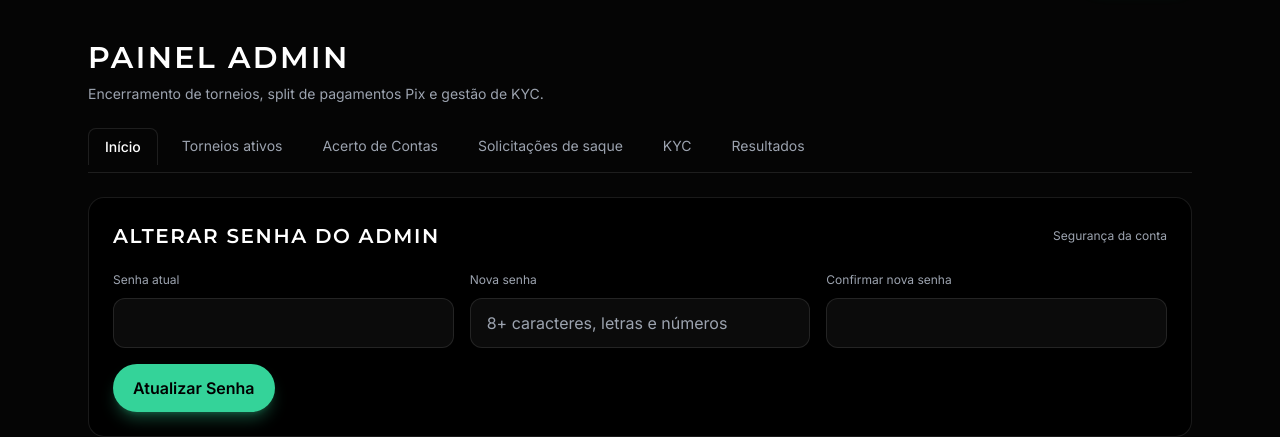
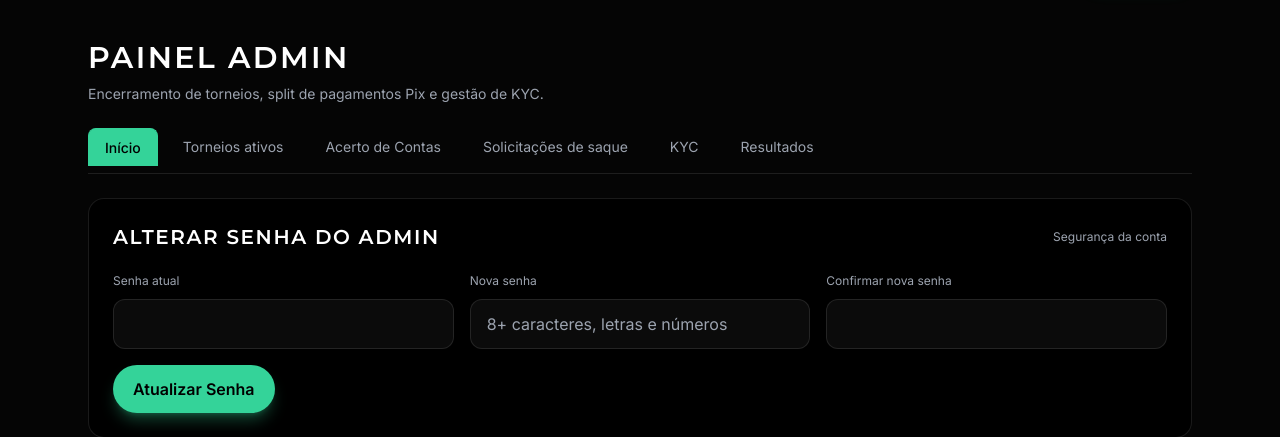
Before and after one commit to suporte696/safestake, a FastAPI app: template templates/admin_dashboard.html in a window 1280 px wide. Shown: the part 71-508 px from the top of the page. Run offline with FastAPI, Linux system fonts and the light colour scheme; the template is opened without the code that fills it, so the values that code supplies are empty; some libraries are stand-ins or nearby versions.

Commit message:
Enhance admin and player templates for improved tab navigation and styling
- Updated button styles in the admin dashboard and player offers templates to improve visual consistency and user experience.
- Adjusted JavaScript functions to ensure proper class management for active and inactive tabs, enhancing interactivity.
- Streamlined tab switching logic to reflect the new styling changes, ensuring a cohesive look across the application.

```diff
--- a/templates/admin_dashboard.html
+++ b/templates/admin_dashboard.html
@@ -10,12 +10,12 @@
   </div>
 
   <div class="flex flex-wrap gap-2 border-b border-white/10 pb-2">
-    <button type="button" class="admin-tab px-4 py-2 rounded-t-lg text-sm font-medium border border-white/10 border-b-0 -mb-px text-white transition" data-tab="inicio">Início</button>
-    <button type="button" class="admin-tab px-4 py-2 rounded-t-lg text-sm text-gray-400 hover:text-white transition" data-tab="torneios">Torneios ativos</button>
-    <button type="button" class="admin-tab px-4 py-2 rounded-t-lg text-sm text-gray-400 hover:text-white transition" data-tab="acerto">Acerto de Contas</button>
-    <button type="button" class="admin-tab px-4 py-2 rounded-t-lg text-sm text-gray-400 hover:text-white transition" data-tab="saques">Solicitações de saque</button>
-    <button type="button" class="admin-tab px-4 py-2 rounded-t-lg text-sm text-gray-400 hover:text-white transition" data-tab="kyc">KYC</button>
-    <button type="button" class="admin-tab px-4 py-2 rounded-t-lg text-sm text-gray-400 hover:text-white transition" data-tab="resultados">Resultados</button>
+    <button type="button" class="admin-tab px-4 py-2 rounded-t-lg text-sm font-medium bg-emerald-400 text-black border border-emerald-400 border-b-0 -mb-px transition" data-tab="inicio">Início</button>
+    <button type="button" class="admin-tab px-4 py-2 rounded-t-lg text-sm text-gray-400 hover:text-white border border-transparent border-b-0 transition" data-tab="torneios">Torneios ativos</button>
+    <button type="button" class="admin-tab px-4 py-2 rounded-t-lg text-sm text-gray-400 hover:text-white border border-transparent border-b-0 transition" data-tab="acerto">Acerto de Contas</button>
+    <button type="button" class="admin-tab px-4 py-2 rounded-t-lg text-sm text-gray-400 hover:text-white border border-transparent border-b-0 transition" data-tab="saques">Solicitações de saque</button>
+    <button type="button" class="admin-tab px-4 py-2 rounded-t-lg text-sm text-gray-400 hover:text-white border border-transparent border-b-0 transition" data-tab="kyc">KYC</button>
+    <button type="button" class="admin-tab px-4 py-2 rounded-t-lg text-sm text-gray-400 hover:text-white border border-transparent border-b-0 transition" data-tab="resultados">Resultados</button>
   </div>
 
   <div id="tab-inicio" class="admin-tab-panel space-y-8">
@@ -549,11 +549,11 @@
     const btn = document.querySelector(".admin-tab[data-tab=\"" + tab + "\"]");
     if (!btn) return;
     document.querySelectorAll(".admin-tab").forEach((b) => {
-      b.classList.add("text-gray-400");
-      b.classList.remove("border-white/10", "border-b-0", "text-white", "font-medium");
+      b.classList.add("text-gray-400", "border-transparent");
+      b.classList.remove("border-white/10", "border-b-0", "-mb-px", "text-white", "font-medium", "bg-emerald-400", "text-black", "border-emerald-400");
     });
-    btn.classList.remove("text-gray-400");
-    btn.classList.add("border", "border-white/10", "border-b-0", "-mb-px", "text-white", "font-medium");
+    btn.classList.remove("text-gray-400", "border-transparent");
+    btn.classList.add("border", "border-emerald-400", "border-b-0", "-mb-px", "bg-emerald-400", "text-black", "font-medium");
     document.querySelectorAll(".admin-tab-panel").forEach((p) => p.classList.add("hidden"));
     const panel = document.getElementById("tab-" + tab);
     if (panel) panel.classList.remove("hidden");
@@ -577,13 +577,13 @@
             e.preventDefault();
             document.getElementById("tournamentDetailsModal").classList.add("hidden");
             document.querySelectorAll(".admin-tab").forEach((b) => {
-              b.classList.remove("border", "border-white/10", "border-b-0", "-mb-px", "text-white", "font-medium");
-              b.classList.add("text-gray-400");
+              b.classList.remove("border", "border-emerald-400", "border-b-0", "-mb-px", "text-white", "font-medium", "bg-emerald-400", "text-black");
+              b.classList.add("text-gray-400", "border-transparent");
             });
             const acertoTab = document.querySelector(".admin-tab[data-tab=\"acerto\"]");
             if (acertoTab) {
-              acertoTab.classList.remove("text-gray-400");
-              acertoTab.classList.add("border", "border-white/10", "border-b-0", "-mb-px", "text-white", "font-medium");
+              acertoTab.classList.remove("text-gray-400", "border-transparent");
+              acertoTab.classList.add("border", "border-emerald-400", "border-b-0", "-mb-px", "bg-emerald-400", "text-black", "font-medium");
             }
             document.querySelectorAll(".admin-tab-panel").forEach((p) => p.classList.add("hidden"));
             const acertoPanel = document.getElementById("tab-acerto");
```
Also changed, not shown: templates/player_offers.html (+6 -8 lines).
